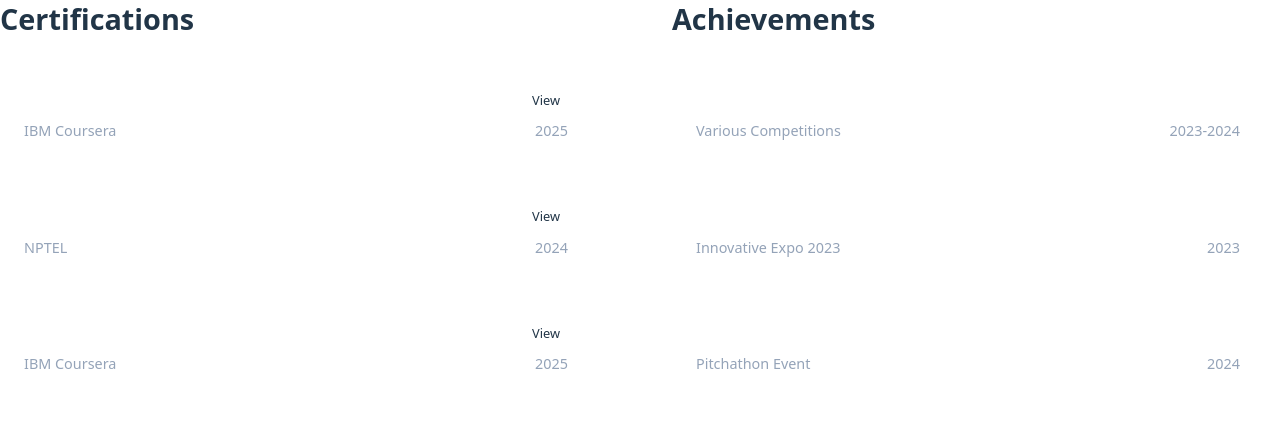
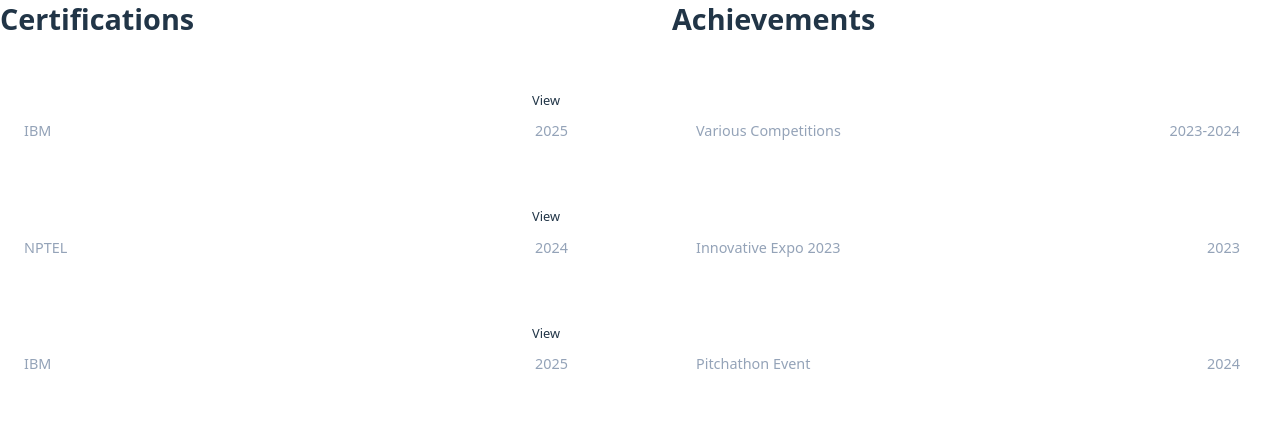
Before and after one commit to Bhrighu12/Personal-Website, a React (Vite) app in the folder client/: page / in a window 1280 px wide. Shown: the part 2980-3405 px from the top of the page. Built offline with nearby package versions, Linux system fonts and the light colour scheme; the HTML template or start-up script is replaced by a standard one.

Commit message:
Certificate Update

```diff
--- a/client/src/components/Certificates.jsx
+++ b/client/src/components/Certificates.jsx
@@ -3,14 +3,14 @@ import { motion } from 'framer-motion';
 
 const Certificates = () => {
     const certificates = [
-        { name: 'Java Programming for Beginners', issuer: 'IBM Coursera', date: '2025', pdf: '/certificates/JavaPFB.pdf' },
+        { name: 'Java Programming for Beginners', issuer: 'IBM', date: '2025', pdf: '/certificates/JavaPFB.pdf' },
         { name: 'Introduction to Machine Learning', issuer: 'NPTEL', date: '2024', pdf: '/certificates/NPTEL(AIML).pdf' },
-        { name: 'Introduction to Software Engineering', issuer: 'IBM Coursera', date: '2025', pdf: '/certificates/ITSE.pdf' },
+        { name: 'Introduction to Software Engineering', issuer: 'IBM', date: '2025', pdf: '/certificates/ITSE.pdf' },
         { name: 'Java App Development Project', issuer: 'SkillUp Online', date: '2025', pdf: '/certificates/JavaAppDev.pdf' },
-        { name: 'Object Oriented Programming in Java', issuer: 'IBM Coursera', date: '2025', pdf: '/certificates/OOPJava.pdf' },
+        { name: 'Object Oriented Programming in Java', issuer: 'IBM', date: '2025', pdf: '/certificates/OOPJava.pdf' },
         { name: 'Avionics and Aircraft Systems', issuer: 'Coursera', date: '2025', pdf: '/certificates/Avionics.pdf' },
-        { name: 'AWS Cloud Practitioner', issuer: 'AWS', date: '2024', pdf: '/certificates/placeholder.pdf' },
-        { name: 'Docker & Kubernetes', issuer: 'Udemy', date: '2024', pdf: '/certificates/placeholder.pdf' },
+        { name: 'Getting Started with Git and GitHub', issuer: 'IBM', date: '2025', pdf: '/certificates/Github.pdf' },
+        { name: 'Introduction to HTML, CSS, & JavaScript', issuer: 'IBM', date: '2025', pdf: '/certificates/HTML.pdf' },
         { name: 'Agile Methodologies', issuer: 'LinkedIn Learning', date: '2023', pdf: '/certificates/placeholder.pdf' },
         { name: 'Cyber Security Basics', issuer: 'Google', date: '2022', pdf: '/certificates/placeholder.pdf' }
     ];
```
Also changed, not shown: 2 other files (tests, documents, lock files or other folders).
